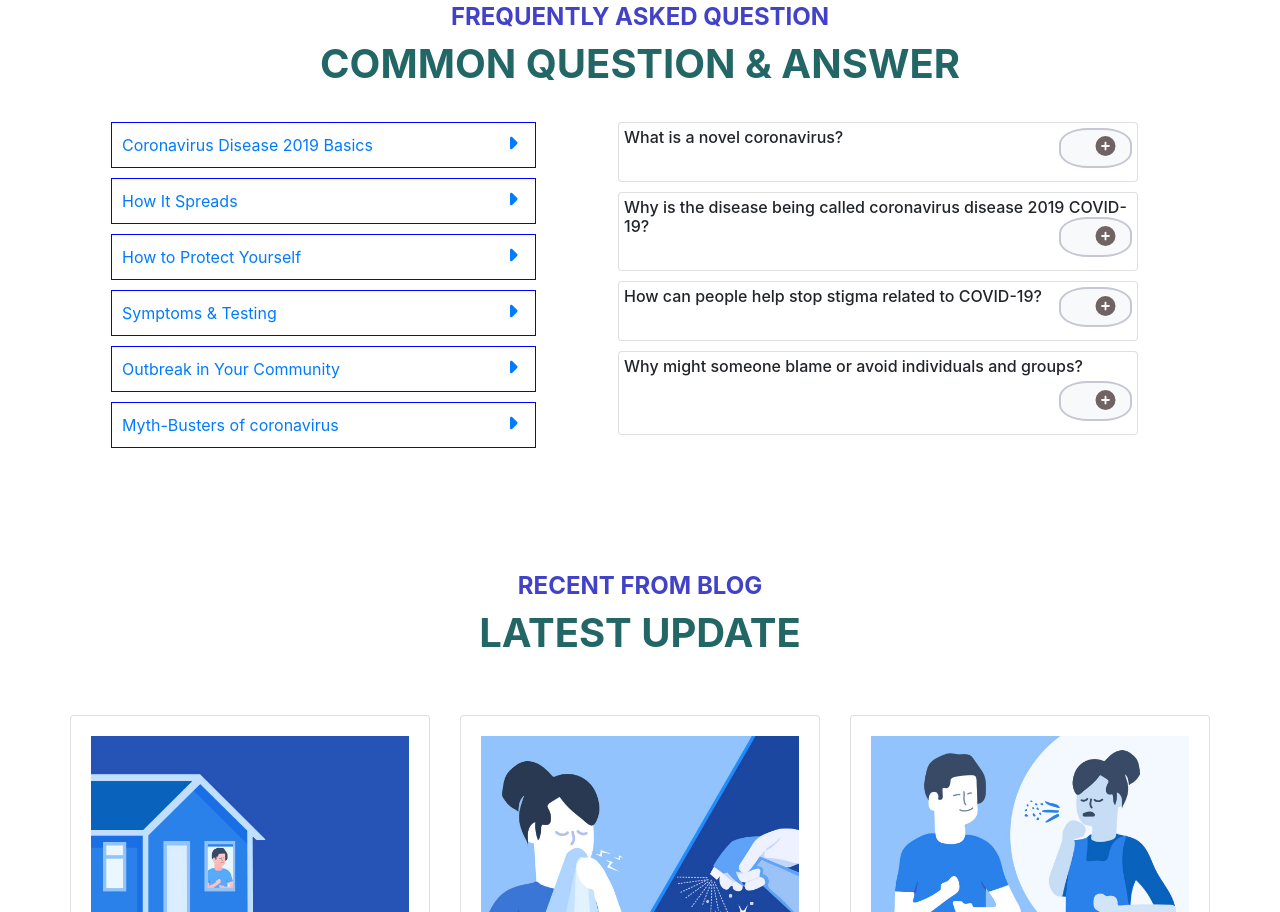
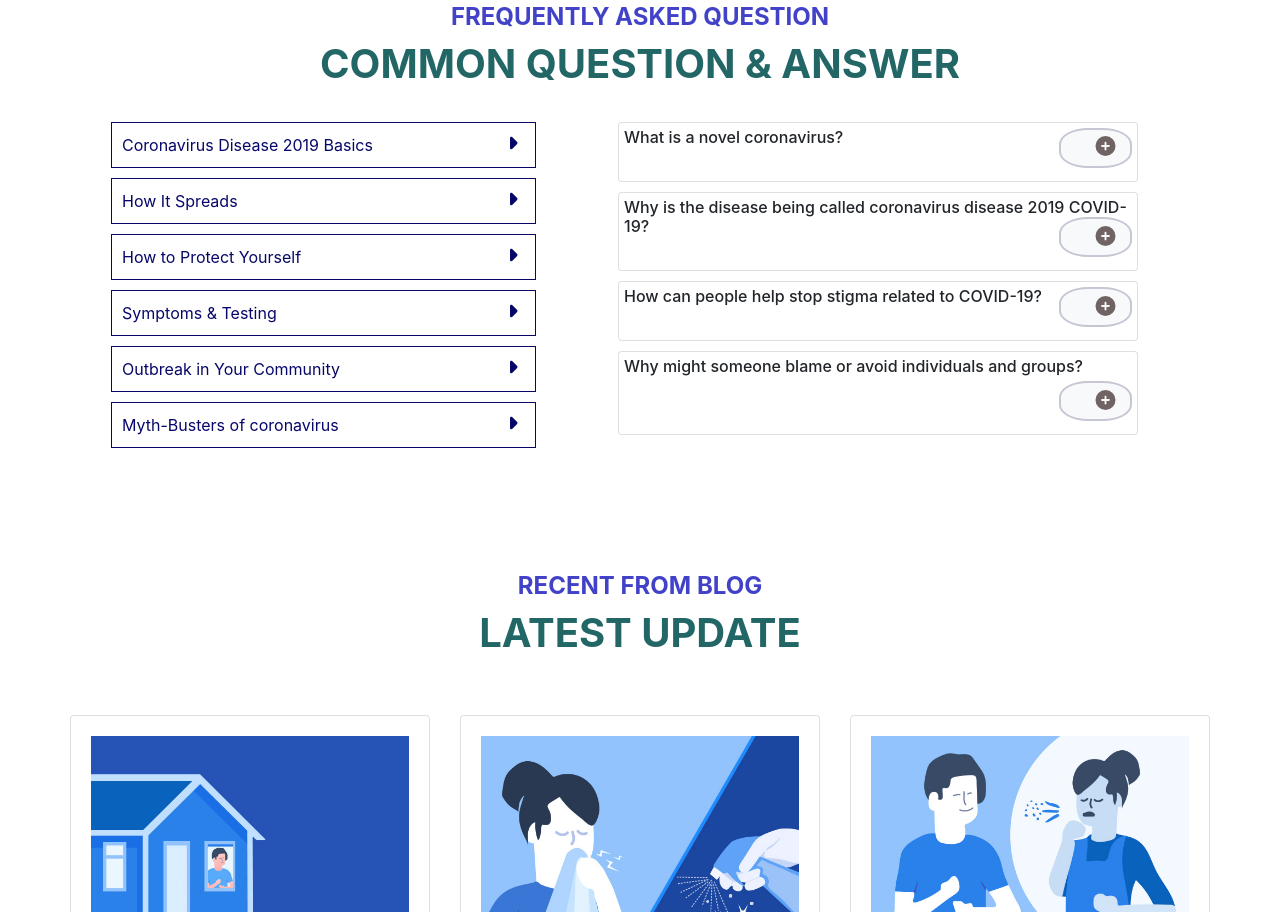
Before and after one commit to mahmoud1622/final-project-3, a plain HTML site: page index.html in a window 1280 px wide. Shown: the part 5340-6252 px from the top of the page. Drawn offline with nearby package versions, Linux system fonts and the light colour scheme.

Commit message:
final project

```diff
--- a/index.html
+++ b/index.html
@@ -264,7 +264,7 @@
 
     </section>
     <section class=" mt-5" id="About corona">
-        <div class=" wow animate__backInRight" style="text-align: center; padding-top: 50px;" id="bb">
+        <div class=" wow animate__bounceInDown" style="text-align: center; padding-top: 50px;" id="bb">
             <h4 style="font-weight: bold; color: rgb(66, 66, 201);">HOW CORONAVIRUS IS SPREAD</h4>
             <h2 style="font-weight: bold;  color: rgb(34, 102, 102); ">TRANSMISSION OF COVID-19</h2>
             <p>Because it's a new illness, we do not know exactly how coronavirus spreads from person to person.
@@ -277,7 +277,7 @@
 
                 <div class="card-deck mt-5 ">
 
-                    <div class="card col-lg-4 wow animate__bounceInDown">
+                    <div class="card col-lg-4 wow animate__rotateInDownLeft">
                         <img src="./img/spread-a.png" class=" img-fluid  " alt="">
                         <hr style=" background:rgb(136, 136, 221);  width: 100%; height: 5px; ">
 
@@ -290,7 +290,7 @@
 
                         </div>
                     </div>
-                    <div class="card col-lg-4 wow animate__bounceInDown">
+                    <div class="card col-lg-4 wow animate__zoomInDown">
                         <img src="./img/spread-b.png" class=" img-fluid card-img-top" alt="">
                         <hr style=" background:rgb(136, 136, 221);  width: 100%; height: 5px; ">
                         <div class="card-body">
@@ -301,7 +301,7 @@
 
                         </div>
                     </div>
-                    <div class="card col-lg-4 wow animate__bounceInDown">
+                    <div class="card col-lg-4 wow animate__rotateInDownRight">
                         <img src="./img/spread-c.png" class=" img-fluid card-img-top" alt="">
                         <hr style=" background:rgb(136, 136, 221);  width: 100%; height: 5px; ">
                         <div class="card-body">
@@ -379,7 +379,7 @@
         <div class="container">
             <div class="row">
 
-                <div class="col-lg-7 wow animate__fadeInUpBig">
+                <div class="col-lg-7 wow animate__slideInLeft">
                     <div class="container">
                         <div class="row">
                             <div class="col-lg-2 "><i class="fas fa-exclamation-triangle" style="font-size: 40px;"></i>
@@ -815,31 +815,25 @@
             <div class="row">
                 <div class=" col-lg-5 m-3 wow animate__fadeInLeft">
 
-                    <div class="mohm1 " style="border: 1px solid blue; margin: 10px; padding: 10px;"><a href="#"
-                            style="text-decoration: none;">Coronavirus Disease 2019 Basics <i class="fas fa-caret-right"
-                                style="font-size: 20px;float: right; "></i></a></div>
-                    <div class="mohm2 " style="border: 1px solid blue; margin: 10px; padding: 10px;"><a href="#"
-                            style="text-decoration: none;">How It Spreads <i class="fas fa-caret-right"
-                                style="font-size: 20px; float: right; "></i></a></div>
-                    <div class="mohm3  " style="border: 1px solid blue; margin: 10px; padding: 10px;"><a href="#"
-                            style="text-decoration: none;">How to Protect Yourself <i class="fas fa-caret-right"
-                                style="font-size: 20px; float: right; "></i></a></div>
-                    <div class="mohm4  " style="border: 1px solid blue; margin: 10px; padding: 10px;"><a href="#"
-                            style="text-decoration: none;">Symptoms & Testing <i class="fas fa-caret-right"
-                                style="font-size: 20px; float: right; "></i></a></div>
-                    <div class="mohm5  " style="border: 1px solid blue; margin: 10px; padding: 10px;"><a href="#"
-                            style="text-decoration: none;">Outbreak in Your Community <i class="fas fa-caret-right"
-                                style="font-size: 20px; float: right; "></i></a></div>
-                    <div class="mohm6  " style="border: 1px solid blue; margin: 10px; padding: 10px;"><a href="#"
-                            style="text-decoration: none;">Myth-Busters of coronavirus <i class="fas fa-caret-right"
-                                style="font-size: 20px; float: right; "></i></a></div>
-
-
-                </div>
-
-
-
-                <div class="col-lg-6 m-3 task4 wow animate__fadeInRight ">
+                    <div class="mohm1 " style="color: rgb(7, 7, 105); border: 1px solid rgb(7, 7, 105); margin: 10px; padding: 10px;">Coronavirus Disease 2019 Basics <i class="fas fa-caret-right"
+                                style="font-size: 20px;float: right; "></i></div>
+                    <div class="mohm2 " style="color: rgb(7, 7, 105); border: 1px solid rgb(7, 7, 105); margin: 10px; padding: 10px;">How It Spreads <i class="fas fa-caret-right"
+                                style="font-size: 20px; float: right; "></i></div>
+                    <div class="mohm3  " style="color: rgb(7, 7, 105); border: 1px solid rgb(7, 7, 105); margin: 10px; padding: 10px;">How to Protect Yourself <i class="fas fa-caret-right"
+                                style="font-size: 20px; float: right; "></i></div>
+                    <div class="mohm4  " style="color: rgb(7, 7, 105); border: 1px solid rgb(7, 7, 105); margin: 10px; padding: 10px;">Symptoms & Testing <i class="fas fa-caret-right"
+                                style="font-size: 20px; float: right; "></i></div>
+                    <div class="mohm5  " style="color: rgb(7, 7, 105); border: 1px solid rgb(7, 7, 105); margin: 10px; padding: 10px;">Outbreak in Your Community <i class="fas fa-caret-right"
+                                style="font-size: 20px; float: right; "></i></div>
+                    <div class="mohm6  " style="color: rgb(7, 7, 105); border: 1px solid rgb(7, 7, 105); margin: 10px; padding: 10px;">Myth-Busters of coronavirus <i class="fas fa-caret-right"
+                                style="font-size: 20px; float: right; "></i></div>
+
+
+                </div>
+
+
+
+                <div class="col-lg-6 m-3 task4">
                     <div class="card" style="padding: 5px; margin: 10px;">
                         <h6>What is a novel coronavirus?<button class="btn btn-light btn1"
                                 style="border-radius: 40%; color: rgb(112, 99, 99); border: 2px solid rgb(198, 198, 212);float: right;"><i
```
